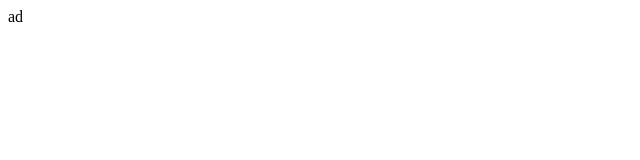
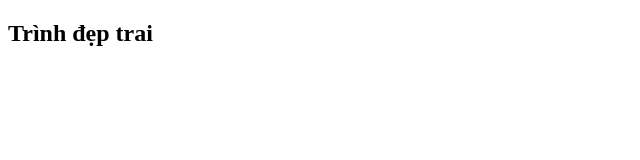
Before and after one commit to tpha26644/Demo, a plain HTML site: page index.html in a window 1280 px wide. Shown: the whole page, without its empty margins (0-640 px from the left). Drawn offline with Linux system fonts and the light colour scheme.

Commit message:
Update index.html

```diff
--- a/index.html
+++ b/index.html
@@ -7,7 +7,6 @@
     <title>Document</title>
 </head>
 <body>
-    ad
-
+    <h2>Trình đẹp trai</h2>
 </body>
 </html>
```
